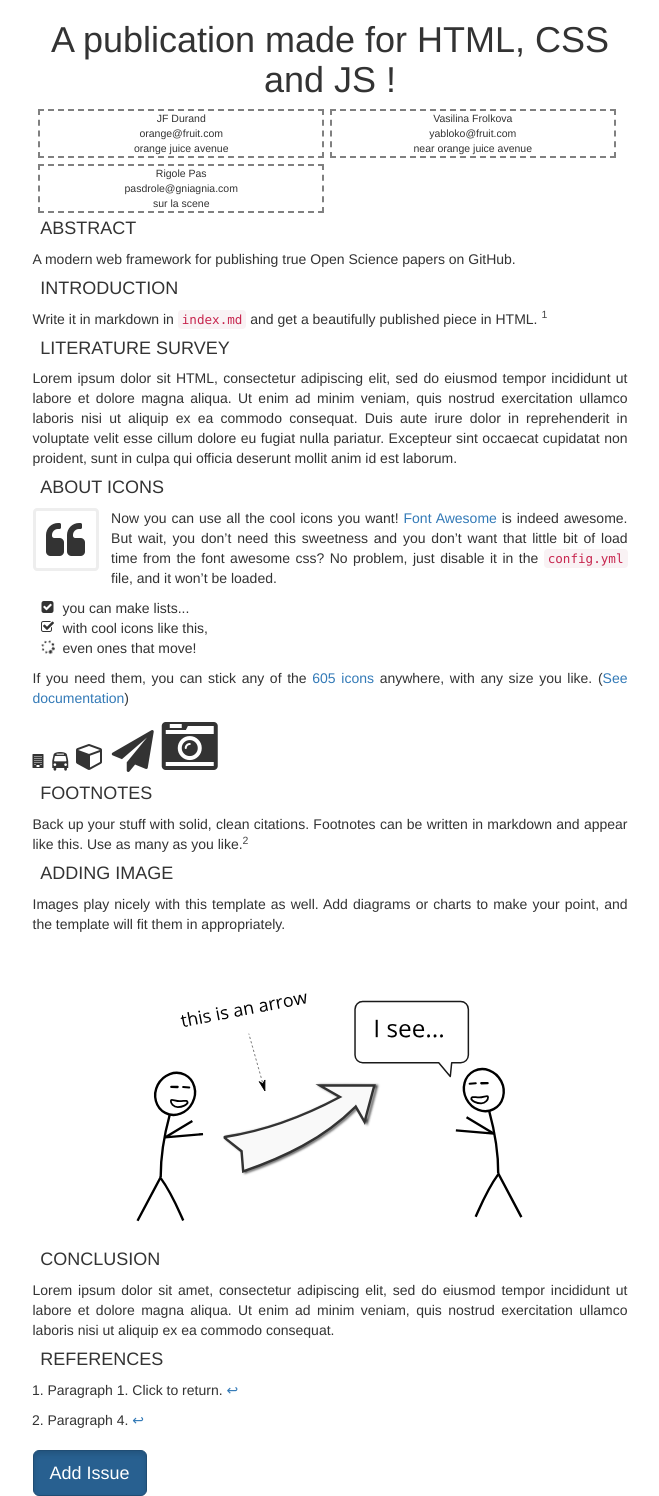
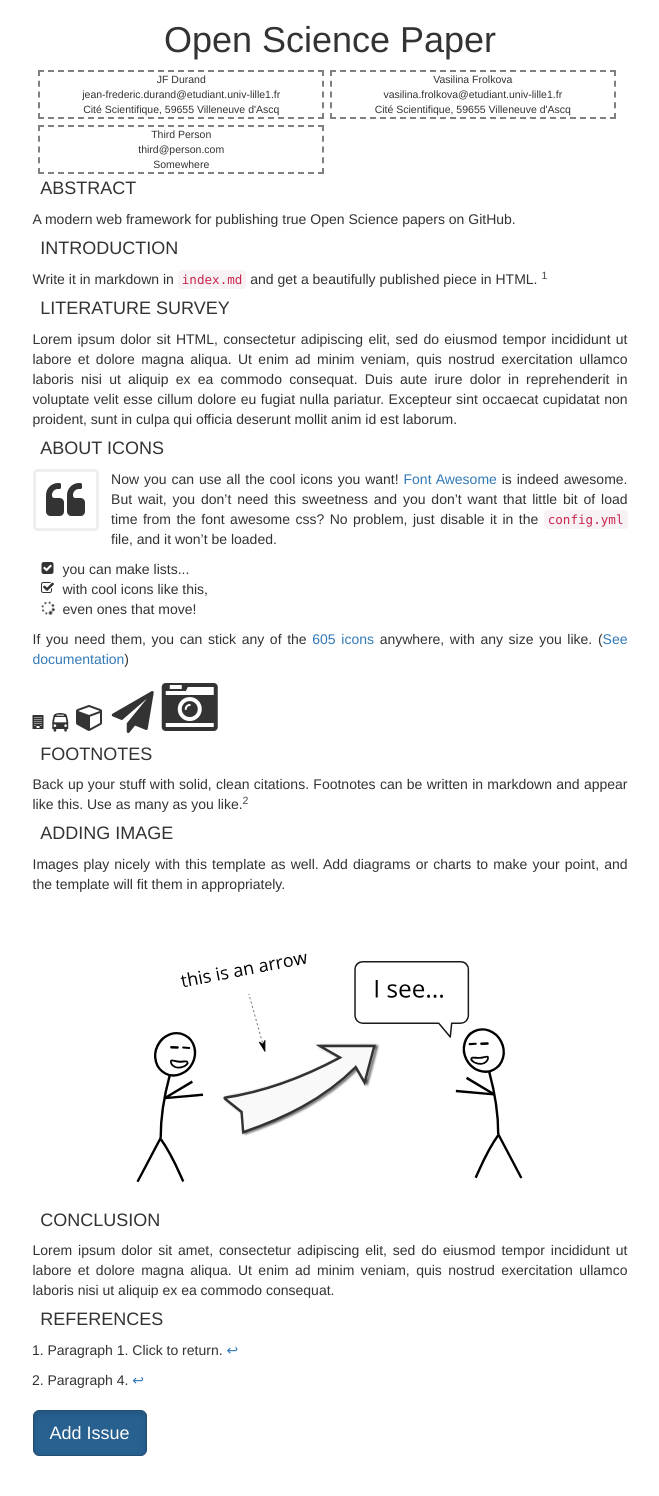
Before and after one commit to whispyy/test_gh-pages, a Jekyll site: the page built from index.md, in a window 1280 px wide. Shown: the whole page, without its empty margins (310-969 px from the left). Built offline with Jekyll 4.4.1, drawn with Linux system fonts in a browser that asks for light colours; nearby versions of some CDN libraries; after the commit the page ends 1456 px from its top, so only the background shows below that.

Commit message:
reorganising 2/2

```diff
--- a/_config.yml
+++ b/_config.yml
@@ -1,6 +1,6 @@
 # Site settings
-title: A publication made for HTML, CSS and JS !
-description: A responsive template for publishing single-page websites, articles that are easy on the eyes
+title: "Open Science Paper"
+description: "A modern web framework for publishing true Open Science papers on GitHub."
 keywords: "HTML, CSS, JS"
 url: ""
 baseurl: "/test_gh-pages"
@@ -9,14 +9,14 @@ baseurl: "/test_gh-pages"
 # authors of the publication
 authors:
   - name: "JF Durand"
-    mail: "orange@fruit.com"
-    location: "orange juice avenue"
+    mail: "jean-frederic.durand@etudiant.univ-lille1.fr"
+    location: "Cité Scientifique, 59655 Villeneuve d'Ascq"
   - name: "Vasilina Frolkova"
-    mail: "yabloko@fruit.com"
-    location: "near orange juice avenue"
-  - name: "Rigole Pas"
-    mail: "pasdrole@gniagnia.com"
-    location: "sur la scene"
+    mail: "vasilina.frolkova@etudiant.univ-lille1.fr"
+    location: "Cité Scientifique, 59655 Villeneuve d'Ascq"
+  - name: "Third Person"
+    mail: "third@person.com"
+    location: "Somewhere"
 
 # using git issues as comment
 username: "Whispyy"
```
Also changed, not shown: 1 other file.
